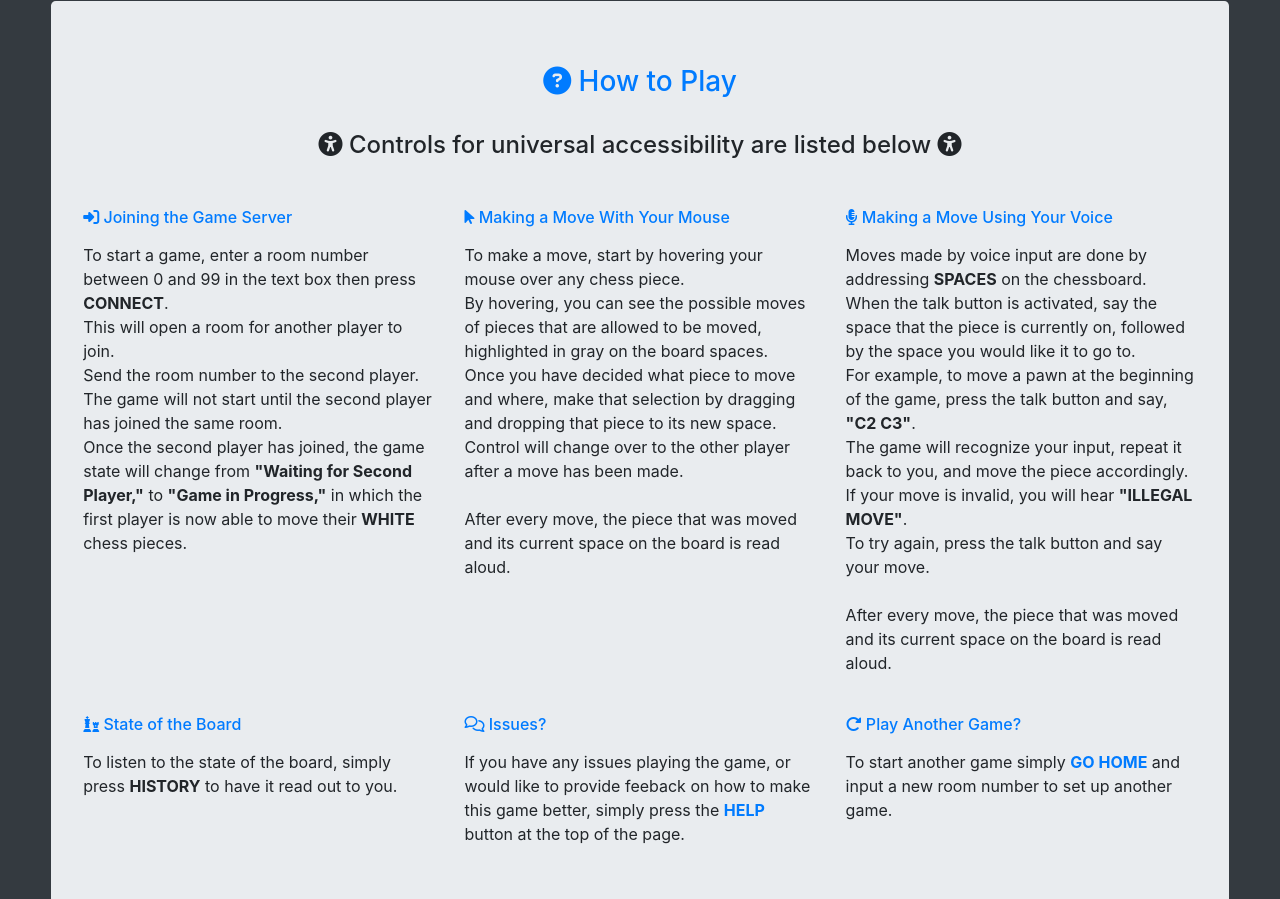
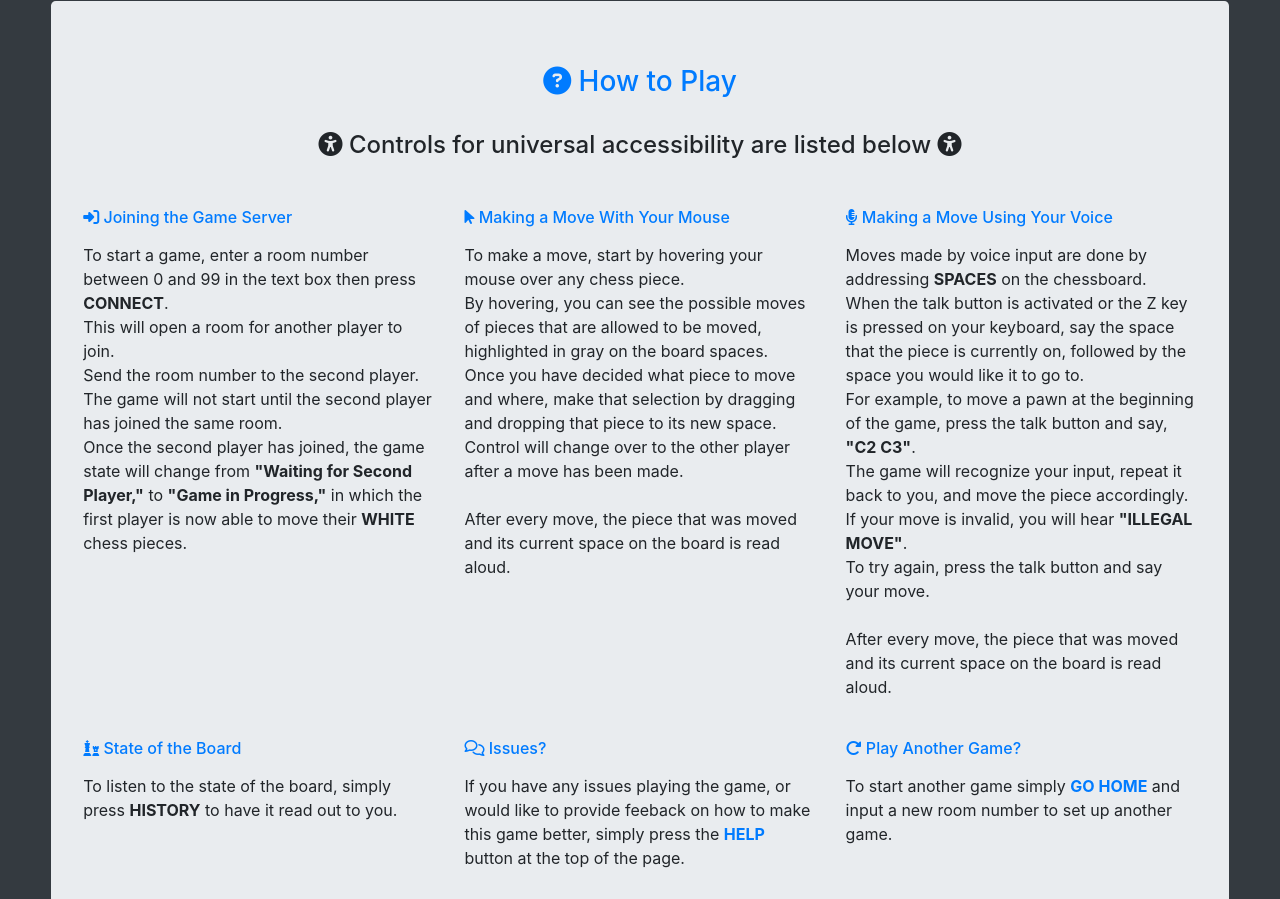
Before and after one commit to Shaunak1857/SimplyChess, a website: page index.html in a window 1280 px wide. Shown: the part 376-1275 px from the top of the page. Drawn offline with nearby package versions, Linux system fonts and the light colour scheme.

Commit message:
info on Z button

```diff
--- a/index.html
+++ b/index.html
@@ -121,7 +121,7 @@
         <h6 class="mb-3 text-primary"><i class="fas fa-microphone-alt"></i> Making a Move Using Your Voice</h6>
         <p>
           Moves made by voice input are done by addressing <strong>SPACES</strong> on the chessboard. <br>
-          When the talk button is activated, say the space that the piece is currently on,
+          When the talk button is activated or the Z key is pressed on your keyboard, say the space that the piece is currently on,
           followed by the space you would like it to go to. <br>
           For example, to move a pawn at the beginning of the game, press the talk button and say, <strong>"C2 C3"</strong>.<br>
           The game will recognize your input, repeat it back to you, and move the piece accordingly. <br>
```
